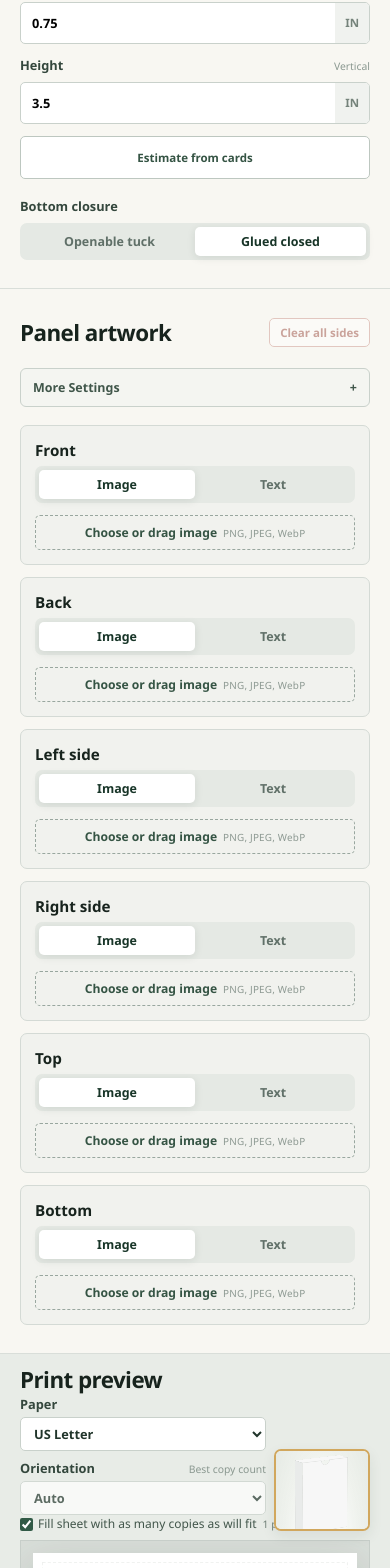
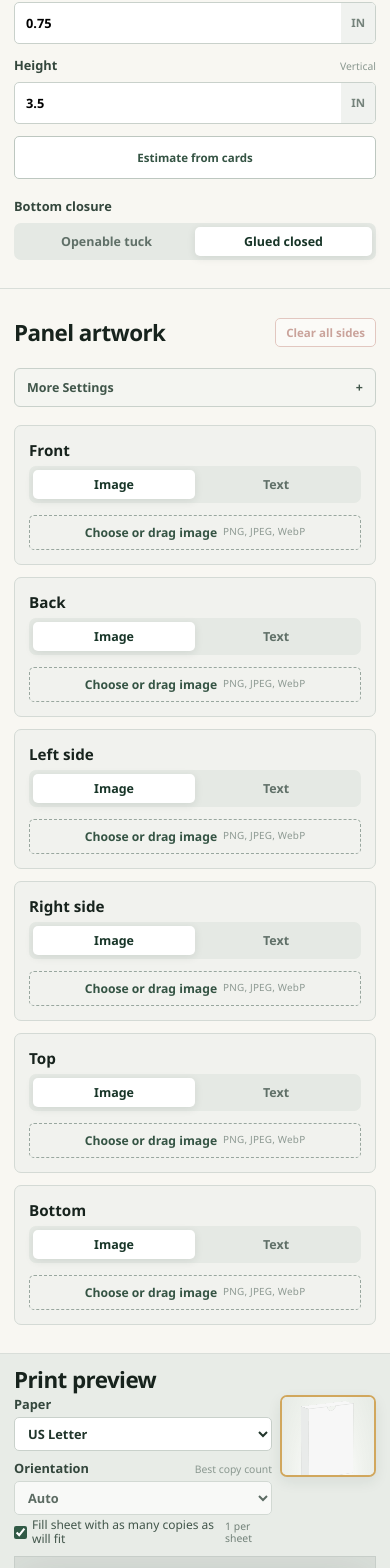
Before and after one commit to dprather12/tuckbox-gen, a React (Vite) app: page / in a window 390 px wide. Shown: the part 331-1899 px from the top of the page. Built offline with nearby package versions, Linux system fonts and the light colour scheme.

Commit message:
fix styling

```diff
--- a/src/styles.css
+++ b/src/styles.css
@@ -9,7 +9,7 @@
 * { box-sizing: border-box; }
 body { margin: 0; min-width: 320px; min-height: 100vh; }
 button, input, select { font: inherit; }
-button { cursor: pointer; }
+button { min-width: 0; cursor: pointer; }
 
 main { min-height: 100vh; }
 .hero {
@@ -71,9 +71,15 @@ main { min-height: 100vh; }
 .workspace {
   display: grid;
   grid-template-columns: minmax(440px, .78fr) minmax(520px, 1.22fr);
+  min-width: 0;
   min-height: calc(100vh - 137px);
 }
-.controls { background: #f8f7f2; border-right: 1px solid #ced5cf; }
+.controls {
+  container-type: inline-size;
+  min-width: 0;
+  background: #f8f7f2;
+  border-right: 1px solid #ced5cf;
+}
 .control-section { padding: 28px clamp(24px, 4vw, 50px); border-bottom: 1px solid #d9ded9; }
 .section-heading { display: flex; gap: 16px; align-items: center; margin-bottom: 20px; }
 .artwork-section .section-heading { justify-content: space-between; }
@@ -98,6 +104,7 @@ main { min-height: 100vh; }
   margin-bottom: 24px;
 }
 .segmented button {
+  min-width: 0;
   border: 0;
   background: transparent;
   padding: 9px 12px;
@@ -205,8 +212,8 @@ main { min-height: 100vh; }
 .field small { display: block; color: #8a9890; font-weight: 500; font-size: .65rem; }
 .number-input { display: flex; background: #fff; border: 1px solid #c9d1cb; border-radius: 5px; overflow: hidden; }
 .number-input:focus-within { border-color: #836a3d; box-shadow: 0 0 0 3px rgba(201,158,86,.16); }
-.number-input input { min-width: 0; width: 100%; padding: 11px; border: 0; outline: 0; background: transparent; }
-.number-input b { display: grid; place-items: center; padding: 0 10px; color: #75837b; background: #f0f2ef; font-size: .72rem; text-transform: uppercase; }
+.number-input input { min-width: 4.25rem; width: 100%; padding: 11px; border: 0; outline: 0; background: transparent; }
+.number-input b { display: grid; place-items: center; flex: 0 0 auto; padding: 0 10px; color: #75837b; background: #f0f2ef; font-size: .72rem; text-transform: uppercase; }
 select { width: 100%; padding: 11px; border: 1px solid #c9d1cb; border-radius: 5px; background: #fff; color: #21352b; }
 .resolved-note, .section-copy { color: #718078; font-size: .78rem; margin: 14px 0 0; }
 .section-copy { margin: -12px 0 18px; }
@@ -235,7 +242,8 @@ select { width: 100%; padding: 11px; border: 1px solid #c9d1cb; border-radius: 5
 .upload-button { display: block; margin-top: 12px; padding: 8px 10px; text-align: center; border: 1px dashed #99a79f; border-radius: 5px; color: #355444; font-size: .76rem; font-weight: 700; cursor: pointer; }
 .upload-button:hover { border-color: #806331; background: #f8f2e7; }
 .upload-button input { display: none; }
-.upload-button small { margin-left: 6px; color: #8d9992; font-size: .62rem; font-weight: 500; letter-spacing: .02em; }
+.upload-button span { display: flex; flex-wrap: wrap; justify-content: center; gap: 2px 6px; min-width: 0; }
+.upload-button small { color: #8d9992; font-size: .62rem; font-weight: 500; letter-spacing: .02em; }
 .file-name { overflow: hidden; text-overflow: ellipsis; white-space: nowrap; color: #76847c; font-size: .68rem; }
 .text-button { border: 0; background: none; padding: 0; font-size: .68rem; }
 .danger { color: #a84f41; }
@@ -385,8 +393,7 @@ select { width: 100%; padding: 11px; border: 1px solid #c9d1cb; border-radius: 5
   margin-top: -5px;
   color: #42564b;
   font-size: .75rem;
-  line-height: 1;
-  white-space: nowrap;
+  line-height: 1.2;
   cursor: pointer;
 }
 .preview-paper-controls .fill-page-option input { margin: 0; }
@@ -882,6 +889,11 @@ select { width: 100%; padding: 11px; border: 1px solid #c9d1cb; border-radius: 5
   .controls { border-right: 0; }
   .paper-stage { min-height: 450px; }
 }
+@container (max-width: 660px) {
+  .dimension-entry-row { grid-template-columns: 1fr; }
+  .dimension-grid { grid-template-columns: repeat(3, minmax(0, 1fr)); }
+  .dimension-calculator-toggle { width: 100%; }
+}
 @media (max-width: 760px) {
   .preview-options-row { align-items: flex-end; }
 }
@@ -918,3 +930,20 @@ select { width: 100%; padding: 11px; border: 1px solid #c9d1cb; border-radius: 5
     margin-top: 0;
   }
 }
+@media (max-width: 420px) {
+  .control-section, .preview-column { padding-left: 14px; padding-right: 14px; }
+  .preview-options-row {
+    display: grid;
+    grid-template-columns: minmax(0, 1fr) 96px;
+    align-items: start;
+  }
+  .export-card { padding: 18px 14px 20px; }
+  .export-controls,
+  .export-actions,
+  .print-percentage-field,
+  .feedback-link {
+    width: 100%;
+  }
+  .export-actions { flex-direction: column; }
+  .feedback-link { justify-content: center; margin-left: 0; }
+}
```
